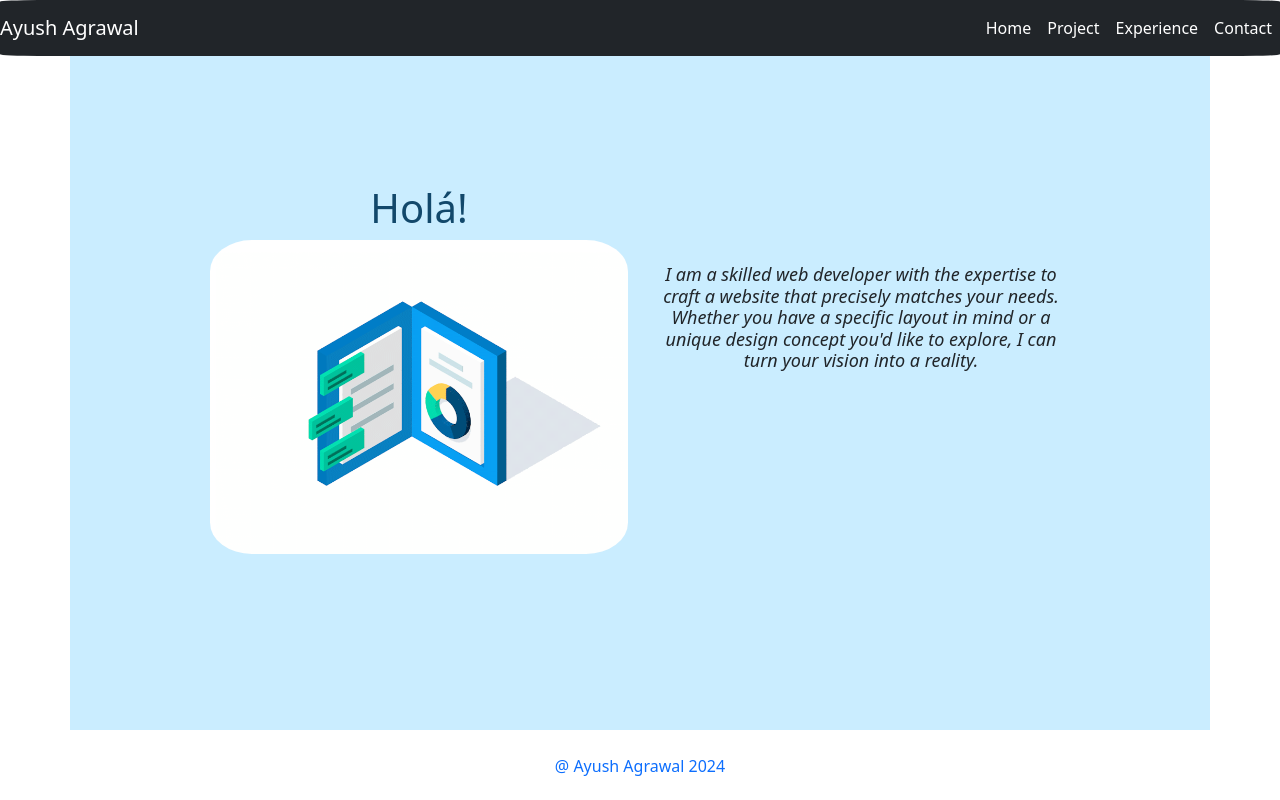
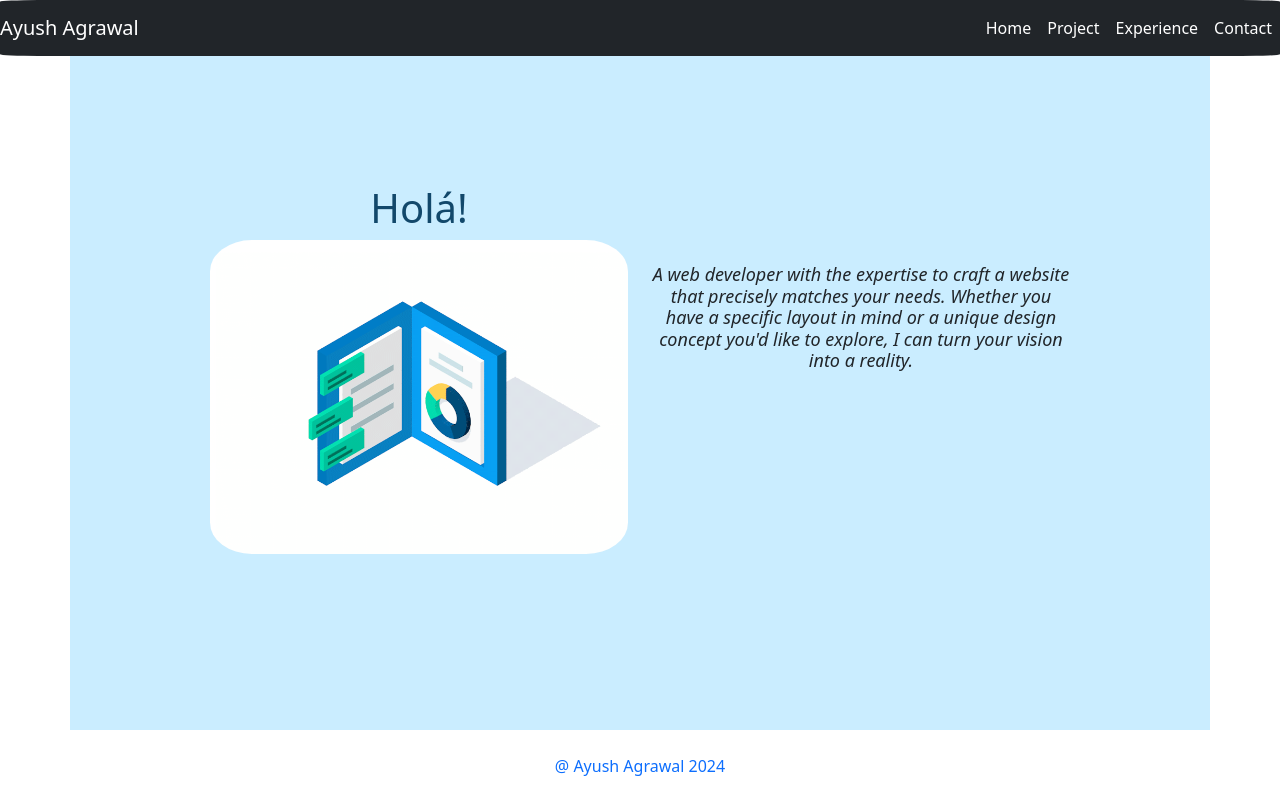
Before and after one commit to Ayush4398/Ayush_Agrawal_portfolio, a React (Create React App) app: page / in a window 1280 px wide. Built offline with nearby package versions, Linux system fonts and the light colour scheme.

Commit message:
Update home.jsx
Main line changed

```diff
--- a/src/components/home.jsx
+++ b/src/components/home.jsx
@@ -10,7 +10,7 @@ function home() {
                 </div>
                 <div className="col-lg-6">
 
-                    <h6 className="paratext padtext">I am a skilled web developer with the expertise to craft a website that precisely matches your needs. Whether you have a specific layout in mind or a unique design concept you'd like to explore, I can turn your vision into a reality.
+                    <h6 className="paratext padtext">A web developer with the expertise to craft a website that precisely matches your needs. Whether you have a specific layout in mind or a unique design concept you'd like to explore, I can turn your vision into a reality.
                     </h6>
                 </div>
             </div>
```
